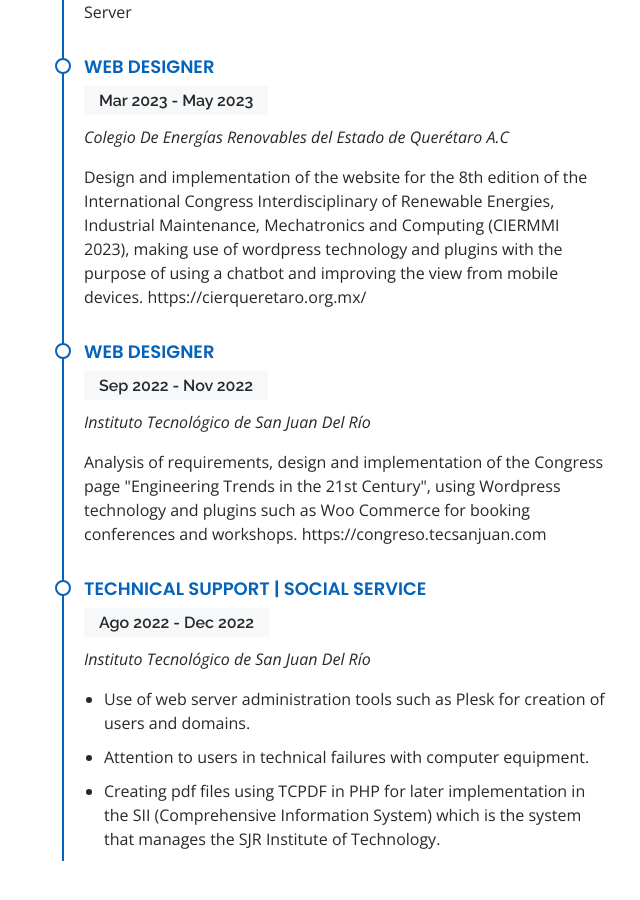
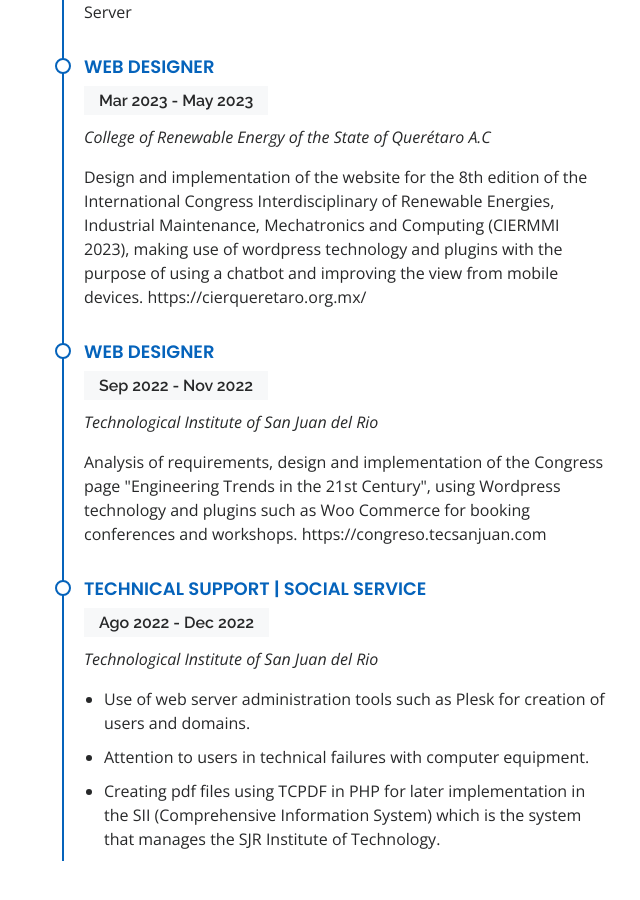
Before and after one commit to GloriaIsaMtz/GloriaIsaMtz.github.io, a plain HTML site: page index.html in a window 1280 px wide. Shown: the part 2689-3589 px from the top of the page, without its empty margins (640-1280 px from the left). Drawn offline with nearby package versions, Linux system fonts and the light colour scheme.

Commit message:
Update index.html

```diff
--- a/index.html
+++ b/index.html
@@ -249,7 +249,7 @@
             <div class="resume-item">
               <h4>Web designer </h4>
               <h5>Mar 2023 - May 2023</h5>
-              <p><em>Colegio De Energías Renovables del Estado de Querétaro A.C  </em></p>
+              <p><em>College of Renewable Energy of the State of Querétaro A.C  </em></p>
               <p>
                 Design and implementation of the website for the 8th edition of the International Congress
                 Interdisciplinary of Renewable Energies, Industrial Maintenance, Mechatronics and
@@ -261,7 +261,7 @@
             <div class="resume-item">
               <h4>Web designer </h4>
               <h5>Sep 2022 - Nov 2022</h5>
-              <p><em>Instituto Tecnológico de San Juan Del Río </em></p>
+              <p><em>Technological Institute of San Juan del Rio </em></p>
               <p>
                 Analysis of requirements, design and implementation of the Congress page
                 "Engineering Trends in the 21st Century", using Wordpress technology
@@ -272,7 +272,7 @@
             <div class="resume-item">
               <h4>Technical Support | Social Service</h4>
               <h5>Ago 2022 - Dec 2022</h5>
-              <p><em>Instituto Tecnológico de San Juan Del Río </em></p>
+              <p><em>Technological Institute of San Juan del Rio </em></p>
               <ul>
                 <li>Use of web server administration tools such as Plesk for creation of users and domains.</li>
                 <li>Attention to users in technical failures with computer equipment. </li>
```
